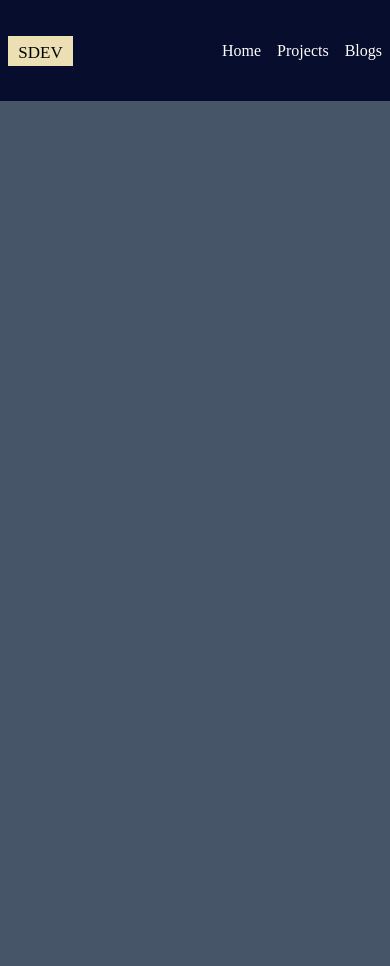
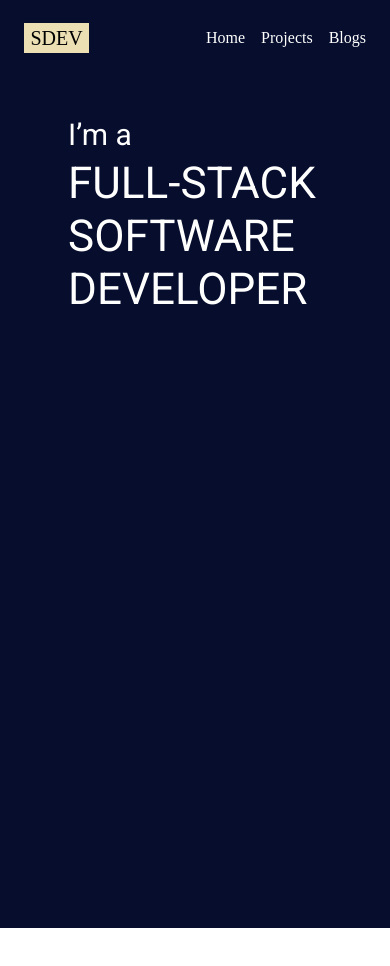
Before and after one commit to sabbir512/Sabbir-s-Portfolio, a React (Vite) app: page / in a window 390 px wide. Shown: the top 966 px of the page. After the commit the page ends 928 px from the top, so only its background shows below. Built offline with nearby package versions, Linux system fonts and the light colour scheme; a web font is replaced by a local one.

Commit message:
Adding hero section yet to add button

```diff
--- a/src/App.jsx
+++ b/src/App.jsx
@@ -1,8 +1,10 @@
 import Navbar from "./components/Navbar";
+import Home from "./components/Home";
 function App() {
   return (
-    <div className="h-[210vh] bg-slate-600">
+    <div className="min-h-[110vh] bg-[#060D2D]">
       <Navbar />
+      <Home />
     </div>
   );
 }
--- /dev/null
+++ b/src/components/Button.jsx
@@ -0,0 +1,11 @@
+import React from "react";
+
+function Button() {
+  return (
+    <div>
+      <button>View Projects</button>
+    </div>
+  );
+}
+
+export default Button;
--- /dev/null
+++ b/src/components/Hero.jsx
@@ -0,0 +1,22 @@
+import React from "react";
+
+function Hero() {
+  return (
+    <div className="lg:pt-[70px] lg:pl-[89px] sm:pt-[50px] min-w-[80%]  mediumPhone:pt-[36px] max-w-[358px] pt-[4px] pl-[68px]">
+      <p
+        className="text-white lg:text-[40px] md:text-[38px] sm:text-[34px] mediumPhone:text-[30px] max-w-[358px] text-[20px]"
+        style={{ fontFamily: "Roboto" }}
+      >
+        I’m a
+      </p>
+      <div
+        className="text-white lg:text-[73px] lg:w-[39%]  lg:leading-[78px] md:text-[66px] md:min-w-[75%]  md:leading-[70px] sm:leading-[57px] sm:text-[54px] sm:min-w-[75%] mediumPhone:text-[44px] mediumPhone:leading-[53px] max-w-[358px] text-[28px] leading-[47px] w-[299px]"
+        style={{ fontFamily: "Roboto" }}
+      >
+        FULL-STACK SOFTWARE DEVELOPER
+      </div>
+    </div>
+  );
+}
+
+export default Hero;
--- /dev/null
+++ b/src/components/Home.jsx
@@ -0,0 +1,11 @@
+import React from "react";
+import Hero from "./Hero";
+function Home() {
+  return (
+    <div className="w-full">
+      <Hero />
+    </div>
+  );
+}
+
+export default Home;
--- a/src/components/NavLogo.jsx
+++ b/src/components/NavLogo.jsx
@@ -6,11 +6,11 @@ function NavLogo() {
       <div id="logo">
         <div
           id="logoContainer"
-          className="lg:w-[98px] cursor-pointer lg:h-[48px] md:w-[86px] md:h-[44px] md:pt-[1px] bg-[#EBDFB3] sm:w-[70px] sm:h-[34px] max-w-[640px] w-[65px] h-[30px]"
+          className="lg:w-[98px] cursor-pointer lg:h-[48px] md:w-[86px] md:h-[44px] md:pt-[1px] bg-[#EBDFB3] sm:w-[70px] sm:h-[34px]  mediumPhone:w-[65px] mediumPhone:h-[30px]"
         >
           <div
             id="logoText"
-            className="text-center pt-1  font-[400] lg:text-[28px] md:text-[24px] sm:text-[20px] max-w-[640px] text-[17px]"
+            className="text-center lg:pt-[2px] md:pt-[3px] font-[400] lg:text-[28px] md:text-[24px] sm:text-[22px]  mediumPhone:text-[20px] mediumPhone:pt-0 max-w-[358px] text-[14px]"
             style={{ fontFamily: "Italiana" }}
           >
             SDEV
--- a/src/components/Navbar.jsx
+++ b/src/components/Navbar.jsx
@@ -24,7 +24,7 @@ function Navbar() {
 
   return (
     <div
-      className={`h-[12vh] max-w-full ease-in duration-500 ${bgColor}  flex justify-between items-center lg:px-12 md:px-12 sticky top-0 max-w-[640px] px-2`}
+      className={`lg:h-[12vh] md:h-[12vh] sm:h-[10vh] max-w-full ease-in duration-500 ${bgColor}  flex justify-between items-center lg:px-12 md:px-12 sm:px-6 sticky top-0 max-w-[358px] px-2 h-[7vh] mediumPhone:px-6  mediumPhone:h-[9vh]`}
     >
       <NavLogo />
       <div
--- a/tailwind.config.js
+++ b/tailwind.config.js
@@ -3,6 +3,17 @@ export default {
   content: ["./index.html", "./src/**/*.{js,ts,jsx,tsx}"],
   theme: {
     extend: {},
+    screens: {
+      mediumPhone: "358px",
+      sm: "640px",
+      // => @media (min-width: 640px) { ... }
+
+      md: "768px",
+      // => @media (min-width: 1024px) { ... }
+
+      lg: "1024px",
+      // => @media (min-width: 1280px) { ... }
+    },
   },
   plugins: [],
 };
```
